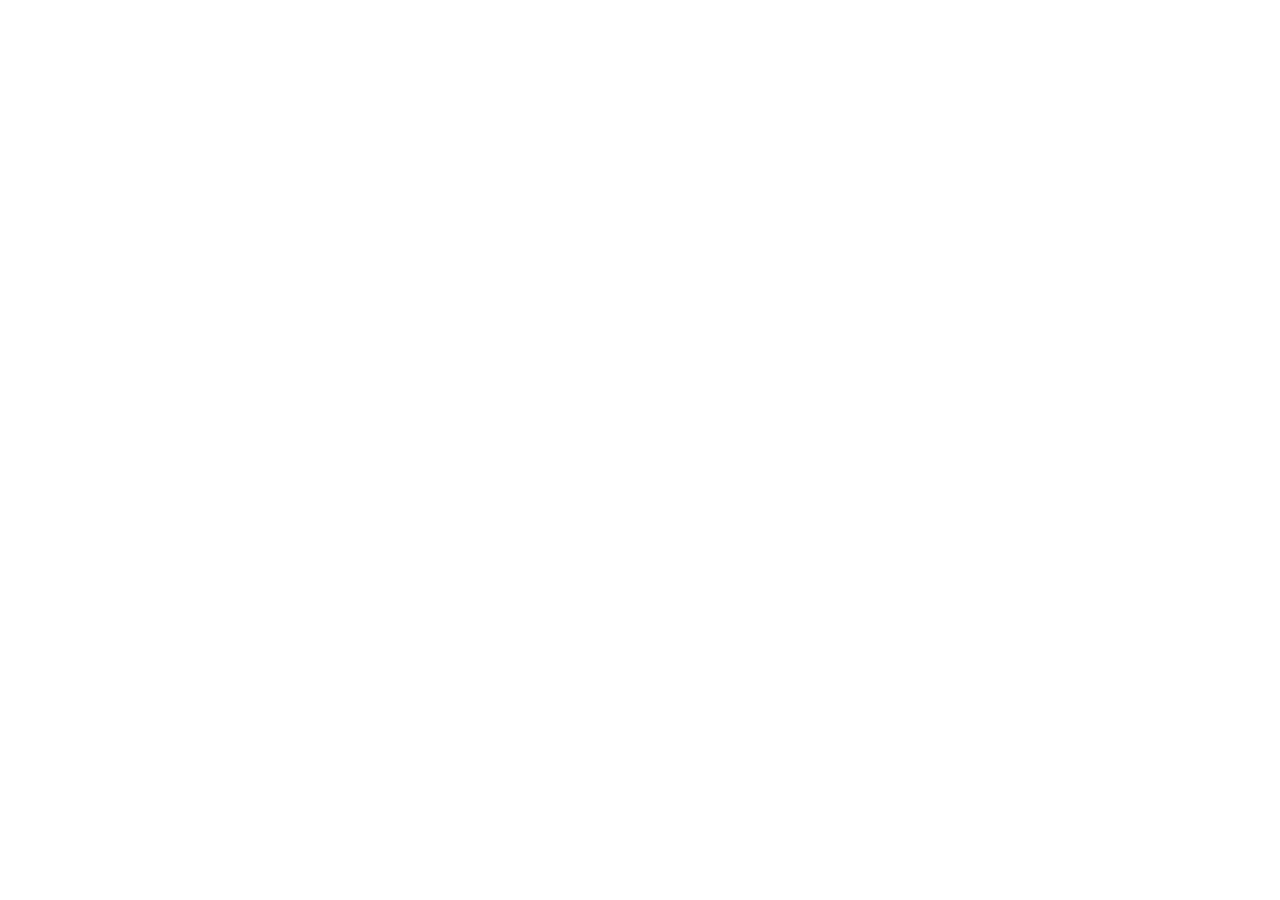
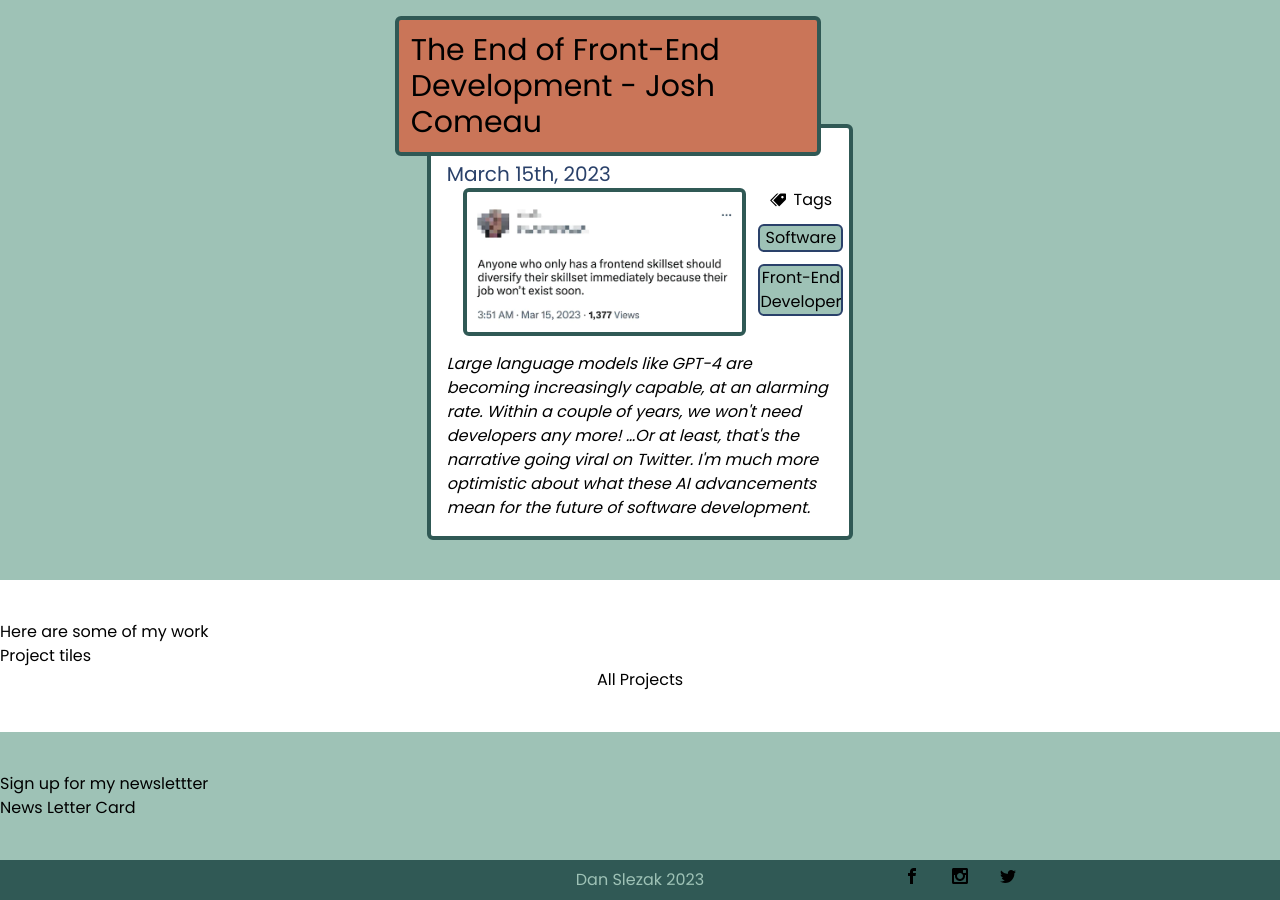
Before and after one commit to d-slezak/DanielSlezak, a Next.js app in the folder blog/: page / in a window 1280 px wide. Shown: the part 1070-1970 px from the top of the page. Before the commit the page ends 800 px from the top, so only its background shows below. Built offline with nearby package versions, Linux system fonts and the light colour scheme.

Commit message:
add blog hero section and starter sections for projects and newsletter

```diff
--- /dev/null
+++ b/blog/src/components/blogCard/BlogCard.js
@@ -0,0 +1,28 @@
+import Link from "next/link";
+import Image from "next/image"
+import { ImPriceTags } from "react-icons/im";
+
+export default function BlogCard ({title, description, datePosted, tags, thumbnail, link}) {
+    return (
+        <div className="w-4/6">
+            <div className="relative z-50 -ml-8 mr-8 -mb-8  bg-secondary-accent p-3 text-3xl border-4 border-primary rounded-md">{title}</div>
+            <div className="z-0 flex flex-col bg-white border-4 border-primary rounded-md p-4 pt-8">
+                <div className="text-secondary-dark text-xl">{datePosted}</div>
+                <div className="flex px-4 mb-4">
+                    <Image className="border-4 border-primary rounded-md w-4/5" src={thumbnail} width={400} height={400} />
+                    <div >
+                        <div className="flex gap-2 justify-center">
+                            <div className="flex flex-col justify-center"><ImPriceTags/> </div>
+                            <div>Tags</div>
+                        </div>
+                        {tags.map(tag => (
+                            <div className="border-2 rounded-md border-secondary-dark hover:border-secondary-accent bg-primary-accent hover:bg-secondary-dark hover:text-secondary-accent m-3 text-center">{tag}</div>
+                        ))}
+                    </div>
+                </div>
+                <div className="italic">{description}</div>
+            </div>
+
+        </div>
+    )
+}
--- a/blog/src/pages/landing/Landing.js
+++ b/blog/src/pages/landing/Landing.js
@@ -1,8 +1,10 @@
 import Image from "next/image"
+import BlogCard from "@/components/blogCard/BlogCard"
 
 export default function Landing() {
     return (
-    <div className="flex flex-col gap-4 justify-center content-center flex-1 self-center ">
+        <div>
+            <div className="flex flex-col flex-1 self-center py-10">
                 <div>
                     <div className="text-6xl text-secondary-light text-center">Hi, I'm Dan Slezak</div>
                     <div className="image flex justify-center">
@@ -15,5 +17,36 @@
                     </div>
                 </div>
             </div>
+            <div className="bg-primary-accent flex justify-center py-10">
+                <div className="flex flex-col justify-center w-3/6">
+                    <div className="flex flex-col items-center justify-center pb-8 gap-2">
+                        <div className="text-center text-4xl font-extrabold"> Check Out</div>
+                        <button className="bg-secondary-accent w-1/5 px-8 py-4 rounded-3xl border-4 border-secondary-light text-white font-bold hover:border-primary">My Blog</button>
+                    </div>
+                    <div className="flex flex-col justify-center items-center">
+                        <div className="text-center text-2xl m-4"> Here's my latest post!</div>
+                        <BlogCard
+                            title={"The End of Front-End Development - Josh Comeau"}
+                            description={"Large language models like GPT-4 are becoming increasingly capable, at an alarming rate. Within a couple of years, we won't need developers any more! …Or at least, that's the narrative going viral on Twitter. I'm much more optimistic about what these AI advancements mean for the future of software development."}
+                            datePosted={"March 15th, 2023"}
+                            tags={["Software", "Front-End Developer"]}
+                            thumbnail={"/images/dummyBlogThumbNail.png"}
+                        ></BlogCard>
+                    </div>
+                </div>
+            </div>
+            <div className="flex flex-col py-10">
+                <div>
+                    Here are some of my work
+                </div>
+                <div>Project tiles</div>
+                <button>All Projects</button>
+            </div>
+            <div className="flex flex-col py-10 bg-primary-accent">
+                <div> Sign up for my newslettter </div>
+                <div>News Letter Card</div>
+            </div>
+        </div>
+
     )
 }
```
Also changed, not shown: blog/public/images/dummyBlogThumbNail.png (added). Lines whose indentation alone changed are shown as unchanged.
